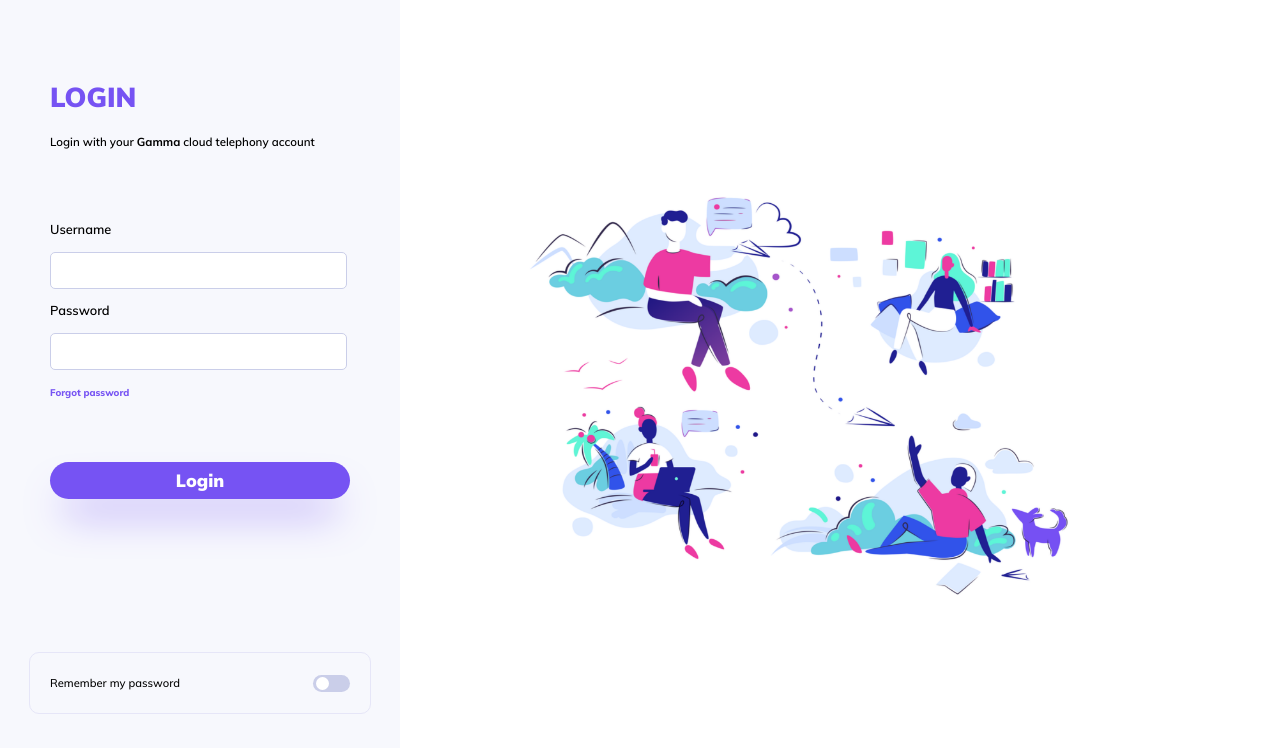
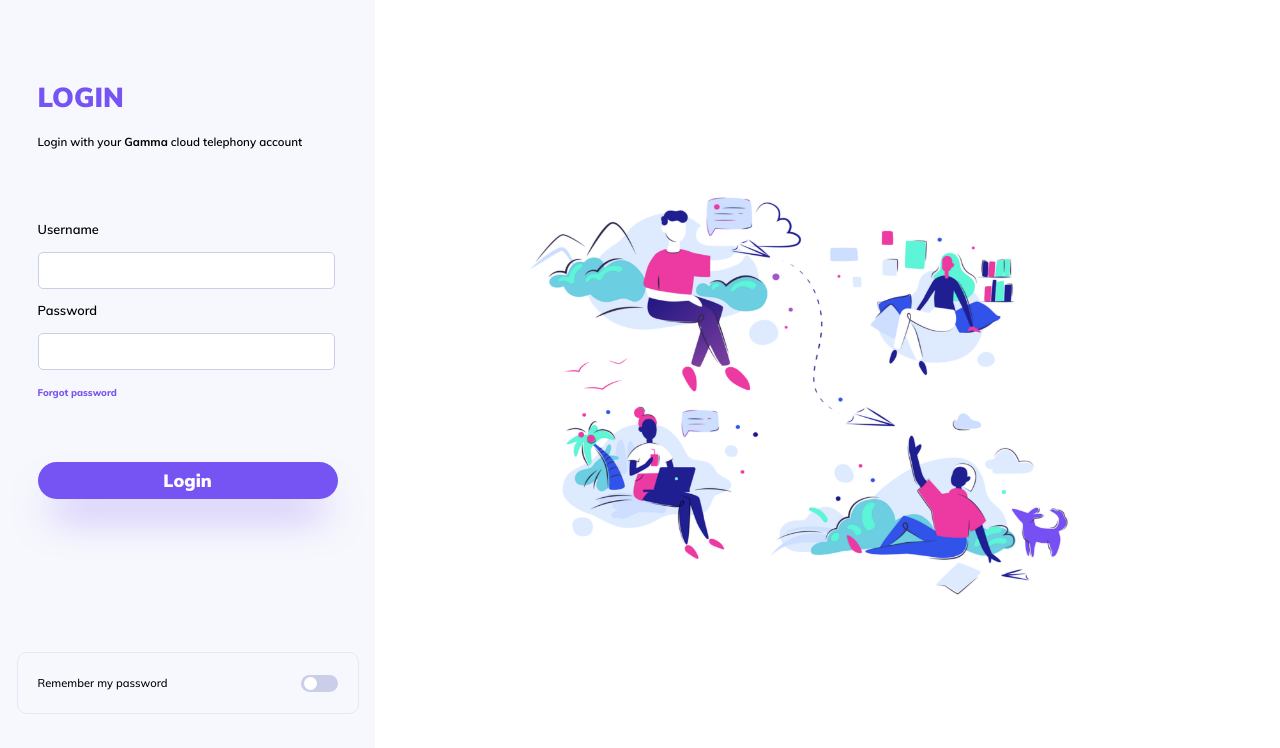
Before and after one commit to MBerry97/login-screen, a React (Create React App) app: page / in a window 1280 px wide. Shown: the top 748 px of the page. Built offline with nearby package versions, Linux system fonts and the light colour scheme.

Commit message:
final changes

```diff
--- a/src/components/loginBox/loginBox.css
+++ b/src/components/loginBox/loginBox.css
@@ -1,12 +1,12 @@
 .loginBox__container {
-  width: 100%;
+  width: auto;
   height: 100vh;
   margin: 0 auto;
   background-color: rgb(247, 248, 253);
   display: flex;
   flex-direction: column;
   justify-content: center;
-  max-width: 375px;
+  max-width: 400px;
   min-width: 375px;
   min-height: 100%;
 }
```
Also changed, not shown: 1 other file (tests, documents, lock files or other folders).
